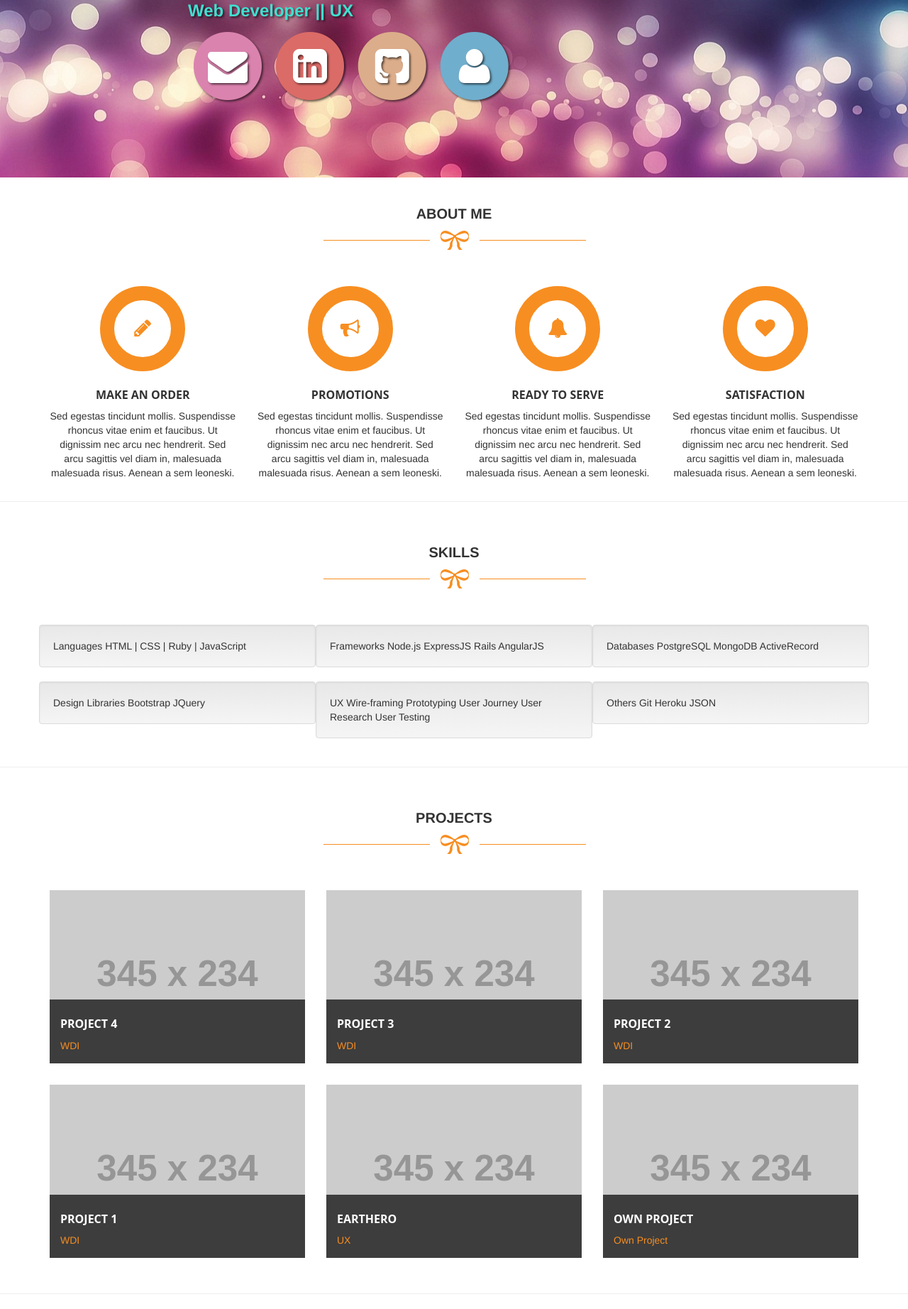
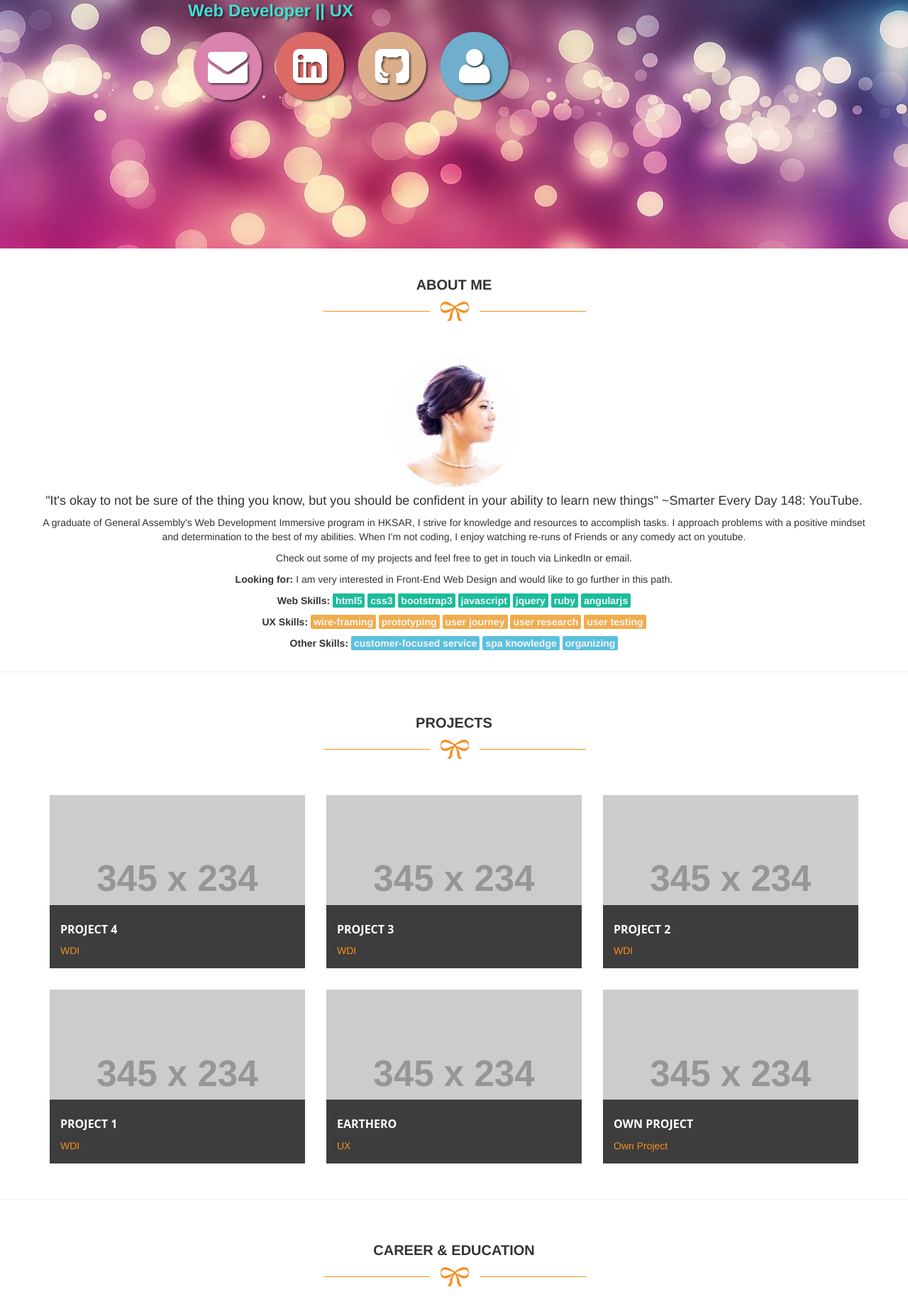
Before and after one commit to tonianner/tonianner.github.io, a PHP site: page /indexReal.html in a window 1280 px wide. Shown: the part 335-2179 px from the top of the page at 71% size. Run offline with PHP 8.4, Linux system fonts and the light colour scheme; grey boxes labelled with a size stand in for pictures from a placeholder-image service; some libraries are stand-ins or nearby versions.

Commit message:
added content in about me

```diff
--- a/assets/css/main.css
+++ b/assets/css/main.css
@@ -1,6 +1,35 @@
 body {
   padding-top: 50px;
 }
+
+/*-- Tags to be colored --*/
+/*http://bootsnipp.com/snippets/featured/310-user-profile-in-modal-window*/
+
+.tags-web {
+  background: #1abc9c;
+  border-radius: 2px;
+  color: #f5f5f5;
+  font-weight: bold;
+  padding: 2px 4px;
+}
+
+.tags-ux {
+  background: #f0ad4e;
+  border-radius: 2px;
+  color: #f5f5f5;
+  font-weight: bold;
+  padding: 2px 4px;
+}
+
+.tags-others {
+  background: #5bc0de;
+  border-radius: 2px;
+  color: #f5f5f5;
+  font-weight: bold;
+  padding: 2px 4px;
+}
+/*-- End Tags to be colored --*/
+
 
 /*-- Each Header Section Text and Ribbon image --*/
 
@@ -26,7 +55,7 @@ header {
     url('../images/cute-wallpaper.jpg');
   background-size: cover;
   padding-top: 160px;
-  padding-bottom: 100px;
+  padding-bottom: 200px;
   color: white;
 }
 
--- a/indexReal.html
+++ b/indexReal.html
@@ -68,8 +68,6 @@ http://www.templatemo.com/free-website-templates/417-grill
     </div>
   </header>
 
-  <!-- About Me -->
-  <section id="about">
   <div class="container">
     <div class="row">
       <div class="col-md-12">
@@ -80,104 +78,46 @@ http://www.templatemo.com/free-website-templates/417-grill
       </div>
     </div>
     <div class="row">
-        <div class="col-md-3 col-sm-6">
-          <div class="about-item">
-            <div class="icon">
-              <i class="fa fa-pencil"></i>
-            </div>
-            <h4>Make an order</h4>
-            <p>Sed egestas tincidunt mollis. Suspendisse rhoncus vitae enim et faucibus. Ut dignissim nec arcu nec hendrerit. Sed arcu  sagittis vel diam in, malesuada malesuada risus. Aenean a sem leoneski.</p>
+      <center>
+        <figure>
+          <img src="assets/images/toni.jpg" alt="" class="img-circle img-responsive">
+        </figure>
+      </center>
+      <center>
+        <h4>"It's okay to not be sure of the thing you know, but you should be confident in your ability to learn new things" ~Smarter Every Day 148: YouTube.</h4>
+
+        <p>A graduate of General Assembly's Web Development Immersive program in HKSAR, I strive for knowledge and resources to accomplish tasks. I approach problems with a positive mindset and determination to the best of my abilities. When I'm not coding, I enjoy watching re-runs of Friends or any comedy act on youtube.</p>
+
+        <p>Check out some of my projects and feel free to get in touch via LinkedIn or email.</p>
+
+        <p><strong>Looking for: </strong>
+          <span>I am very interested in Front-End Web Design and would like to go further in this path.</span>
+        </p>
+        <p><strong>Web Skills: </strong>
+          <span class="tags-web">html5</span>
+          <span class="tags-web">css3</span>
+          <span class="tags-web">bootstrap3</span>
+          <span class="tags-web">javascript</span>
+          <span class="tags-web">jquery</span>
+          <span class="tags-web">ruby</span>
+          <span class="tags-web">angularjs</span>
+        </p>
+        <p><strong>UX Skills: </strong>
+          <span class="tags-ux">wire-framing</span>
+          <span class="tags-ux">prototyping</span>
+          <span class="tags-ux">user journey</span>
+          <span class="tags-ux">user research</span>
+          <span class="tags-ux">user testing</span>
+        </p>
+        <p><strong>Other Skills: </strong>
+          <span class="tags-others">customer-focused service</span>
+          <span class="tags-others">spa knowledge</span>
+          <span class="tags-others">organizing</span>
+        </p>
+      </center>
+
     </div>
   </div>
-        <div class="col-md-3 col-sm-6">
-          <div class="about-item">
-            <div class="icon">
-              <i class="fa fa-bullhorn"></i>
-            </div>
-            <h4>Promotions</h4>
-            <p>Sed egestas tincidunt mollis. Suspendisse rhoncus vitae enim et faucibus. Ut dignissim nec arcu nec hendrerit. Sed arcu  sagittis vel diam in, malesuada malesuada risus. Aenean a sem leoneski.</p>
-          </div>
-        </div>
-        <div class="col-md-3 col-sm-6">
-          <div class="about-item">
-            <div class="icon">
-              <i class="fa fa-bell"></i>
-            </div>
-            <h4>Ready to Serve</h4>
-            <p>Sed egestas tincidunt mollis. Suspendisse rhoncus vitae enim et faucibus. Ut dignissim nec arcu nec hendrerit. Sed arcu  sagittis vel diam in, malesuada malesuada risus. Aenean a sem leoneski.</p>
-          </div>
-        </div>
-        <div class="col-md-3 col-sm-6">
-          <div class="about-item">
-            <div class="icon">
-              <i class="fa fa-heart"></i>
-            </div>
-            <h4>Satisfaction</h4>
-            <p>Sed egestas tincidunt mollis. Suspendisse rhoncus vitae enim et faucibus. Ut dignissim nec arcu nec hendrerit. Sed arcu  sagittis vel diam in, malesuada malesuada risus. Aenean a sem leoneski.</p>
-          </div>
-        </div>
-      </div>
-    </div>
-  </section>
-  <!-- End About Me -->
-
-  <hr>
-
-  <!-- Skills -->
-  <section id="about">
-    <div class="container">
-      <div class="row">
-        <div class="col-md-12">
-          <div class="heading-section">
-            <h2>Skills</h2>
-            <img src="assets/images/under-heading.png">
-          </div>
-        </div>
-      </div>
-      <div class="row">
-        <div class="col-md-4 col-sm-6 well">
-          Languages
-          HTML |
-          CSS |
-          Ruby |
-          JavaScript
-        </div>
-        <div class="col-md-4 col-sm-6 well">
-          Frameworks
-          Node.js
-          ExpressJS
-          Rails
-          AngularJS
-        </div>
-        <div class="col-md-4 col-sm-6 well">
-          Databases
-          PostgreSQL
-          MongoDB
-          ActiveRecord
-        </div>
-        <div class="col-md-4 col-sm-6 well">
-          Design Libraries
-          Bootstrap
-          JQuery
-        </div>
-        <div class="col-md-4 col-sm-6 well">
-          UX
-          Wire-framing
-          Prototyping
-          User Journey
-          User Research
-          User Testing
-        </div>
-        <div class="col-md-4 col-sm-6 well">
-          Others
-          Git
-          Heroku
-          JSON
-        </div>
-      </div>
-    </div>
-  </section>
-  <!-- End Skills -->
 
   <hr>
 
@@ -304,7 +244,7 @@ http://www.templatemo.com/free-website-templates/417-grill
       <div class="row">
         <div class="col-md-12">
           <div class="heading-section">
-            <h2>Carreer & Education</h2>
+            <h2>Career & Education</h2>
             <img src="assets/images/under-heading.png">
           </div>
         </div>
@@ -315,55 +255,92 @@ http://www.templatemo.com/free-website-templates/417-grill
           <div class="timeline-badge"><i class="glyphicon fa fa-graduation-cap"></i></div>
           <div class="timeline-panel">
             <div class="timeline-heading">
-              <h4 class="timeline-title">Mussum ipsum cacilds</h4>
+              <h4 class="timeline-title">General Assembly 12-week full-time course</h4>
+              <h5 class="text-muted"><i class="fa fa-certificate"></i> Web Development Immersive</h5>
+              <p><small class="text-muted"><i class="fa fa-calendar"></i> Sep 2015 - Dec 2015 </small></p>
             </div>
             <div class="timeline-body">
-              <p>Mussum ipsum cacilds, vidis litro abertis. Consetis adipiscings elitis. Pra lá , depois divoltis porris, paradis. Paisis, filhis, espiritis santis. Mé faiz elementum girarzis, nisi eros vermeio, in elementis mé pra quem é amistosis quis leo. Manduma pindureta quium dia nois paga. Sapien in monti palavris qui num significa nadis i pareci latim. Interessantiss quisso pudia ce receita de bolis, mais bolis eu num gostis.</p>
+              <p>Not only did I enjoy the Part-time User Exeperience Design Course but I wanted to be able to build something and be able to understand the process and limitations of what technology brings to us. That is why I enrolled for the Immersive Web Development Course.</p>
+              <p>I get excited when a problem is about to get solved and trying out different ways in approaching it. I have enjoyed learning about Javascript and Ruby. Other frameworks were also learnt in a short amount of time. My main focus is to enhance the skills learnt in GA and learn more languages.</p>
             </div>
           </div>
         </li>
         <li class="timeline-inverted">
-          <div class="timeline-badge warning"><i class="glyphicon fa fa-graduation-cap"></i></div>
+          <div class="timeline-badge"><i class="glyphicon fa fa-graduation-cap"></i></div>
           <div class="timeline-panel">
             <div class="timeline-heading">
-              <h4 class="timeline-title">Mussum ipsum cacilds</h4>
+              <h4 class="timeline-title">General Assembly 10-week part-time course</h4>
+              <h5 class="text-muted"><i class="fa fa-certificate"></i> User Experience Design</h5>
+              <p><small class="text-muted"><i class="fa fa-calendar"></i> Jun 2015 - Aug 2015 </small></p>
             </div>
             <div class="timeline-body">
-              <p>Mussum ipsum cacilds, vidis litro abertis. Consetis adipiscings elitis. Pra lá , depois divoltis porris, paradis. Paisis, filhis, espiritis santis. Mé faiz elementum girarzis, nisi eros vermeio, in elementis mé pra quem é amistosis quis leo. Manduma pindureta quium dia nois paga. Sapien in monti palavris qui num significa nadis i pareci latim. Interessantiss quisso pudia ce receita de bolis, mais bolis eu num gostis.</p>
-              <p>Suco de cevadiss, é um leite divinis, qui tem lupuliz, matis, aguis e fermentis. Interagi no mé, cursus quis, vehicula ac nisi. Aenean vel dui dui. Nullam leo erat, aliquet quis tempus a, posuere ut mi. Ut scelerisque neque et turpis posuere pulvinar pellentesque nibh ullamcorper. Pharetra in mattis molestie, volutpat elementum justo. Aenean ut ante turpis. Pellentesque laoreet mé vel lectus scelerisque interdum cursus velit auctor. Lorem ipsum dolor sit amet, consectetur adipiscing elit. Etiam ac mauris lectus, non scelerisque augue. Aenean justo massa.</p>
+              <p>With a background in Hospitality Management, taking up the part-time User Experience Design course has enhanced my understanding with user needs and research to improve their journey.</p>
             </div>
           </div>
         </li>
         <li>
-          <div class="timeline-badge danger"><i class="glyphicon fa fa-briefcase"></i></div>
+          <div class="timeline-badge info"><i class="glyphicon fa fa-briefcase"></i></div>
           <div class="timeline-panel">
             <div class="timeline-heading">
-              <h4 class="timeline-title">Mussum ipsum cacilds</h4>
+              <h4 class="timeline-title">Spa Executive</h4>
+              <h5 class="text-muted"><i class="fa fa-globe"></i> The Oriental Spa At The Landmark Mandarin Oriental, Hk</h5>
+              <p><small class="text-muted"><i class="fa fa-calendar"></i> Mar 2014 - May 2015 </small></p>
             </div>
             <div class="timeline-body">
-              <p>Mussum ipsum cacilds, vidis litro abertis. Consetis adipiscings elitis. Pra lá , depois divoltis porris, paradis. Paisis, filhis, espiritis santis. Mé faiz elementum girarzis, nisi eros vermeio, in elementis mé pra quem é amistosis quis leo. Manduma pindureta quium dia nois paga. Sapien in monti palavris qui num significa nadis i pareci latim. Interessantiss quisso pudia ce receita de bolis, mais bolis eu num gostis.</p>
+              <p>Responsible for handling telephone calls and enquiries, client bookings, payment transactions, record daily transactions, recommend services to clients, data input and administrative duties.</p>
             </div>
           </div>
         </li>
         <li class="timeline-inverted">
-          <div class="timeline-badge info"><i class="glyphicon fa fa-briefcase"></i></div>
+          <div class="timeline-badge"><i class="glyphicon fa fa-graduation-cap"></i></div>
           <div class="timeline-panel">
             <div class="timeline-heading">
-              <h4 class="timeline-title">Mussum ipsum cacilds</h4>
+              <h4 class="timeline-title">CMM Monita Academy</h4>
+              <h5 class="text-muted"><i class="fa fa-certificate"></i><strong> Diploma</strong> in <strong> Beauty Specialist</strong></h5>
+              <p><small class="text-muted"><i class="fa fa-calendar"></i> 2013 - 2014 </small></p>
             </div>
             <div class="timeline-body">
-              <p>Mussum ipsum cacilds, vidis litro abertis. Consetis adipiscings elitis. Pra lá , depois divoltis porris, paradis. Paisis, filhis, espiritis santis. Mé faiz elementum girarzis, nisi eros vermeio, in elementis mé pra quem é amistosis quis leo. Manduma pindureta quium dia nois paga. Sapien in monti palavris qui num significa nadis i pareci latim. Interessantiss quisso pudia ce receita de bolis, mais bolis eu num gostis.</p>
+              <p>Certified Therapist (ITEC, CIBTEC and Central Tafe certified). I took this course as I was deeply interested in the Spa and Beauty Industry. This has helped me better explain certain procedures to customers more confidently. Learning all about the Aromatherapy remedies was also the most interesting part as a Beauty Specialist.</p>
             </div>
           </div>
         </li>
         <li>
-          <div class="timeline-badge success"><i class="glyphicon fa fa-graduation-cap"></i></div>
+          <div class="timeline-badge info"><i class="glyphicon fa fa-briefcase"></i></div>
           <div class="timeline-panel">
             <div class="timeline-heading">
-              <h4 class="timeline-title">Mussum ipsum cacilds</h4>
+              <h4 class="timeline-title">Senior Customer Care Representative</h4>
+              <h5 class="text-muted"><i class="fa fa-globe"></i> Pure Fitness</h5>
+              <p><small class="text-muted"><i class="fa fa-calendar"></i> Nov 2009 - Jul 2010 </small></p>
             </div>
             <div class="timeline-body">
-              <p>Mussum ipsum cacilds, vidis litro abertis. Consetis adipiscings elitis. Pra lá , depois divoltis porris, paradis. Paisis, filhis, espiritis santis. Mé faiz elementum girarzis, nisi eros vermeio, in elementis mé pra quem é amistosis quis leo. Manduma pindureta quium dia nois paga. Sapien in monti palavris qui num significa nadis i pareci latim. Interessantiss quisso pudia ce receita de bolis, mais bolis eu num gostis.</p>
+              <p>Training of new staff members and handling their Roster. Organizing Member & Staff locker usage. Ensuring Gym cleanliness. </p>
+              <p>I was able to assist in the Pre-opening of Fairmont house which was the greatest achievement in my time there as it took a lot of time management to get the tasks done before the opening day.</p>
+            </div>
+          </div>
+        </li>
+        <li class="timeline-inverted">
+          <div class="timeline-badge"><i class="glyphicon fa fa-graduation-cap"></i></div>
+          <div class="timeline-panel">
+            <div class="timeline-heading">
+              <h4 class="timeline-title">Vocational Training Centre</h4>
+              <h5 class="text-muted"><i class="fa fa-certificate"></i><strong> Certificate</strong> in <strong> Front Office and Housekeeping Operations</strong></h5>
+              <p><small class="text-muted"><i class="fa fa-calendar"></i> May 2009 - Oct 2009 </small></p>
+            </div>
+            <div class="timeline-body">
+              <p>I took this short course as I wanted to understand the Hotel Industry more and be able to get into the industry with the learnt knowledge.</p>
+            </div>
+          </div>
+        </li>
+        <li>
+          <div class="timeline-badge"><i class="glyphicon fa fa-graduation-cap"></i></div>
+          <div class="timeline-panel">
+            <div class="timeline-heading">
+              <h4 class="timeline-title">Holy Angel University</h4>
+              <h5 class="text-muted"><i class="fa fa-certificate"></i><strong> B.A.</strong> in <strong> Hotel and Restaurant Management</strong></h5>
+              <p><small class="text-muted"><i class="fa fa-calendar"></i> 2004 - 2008 </small></p>
+            </div>
+            <div class="timeline-body">
+              <p>The school mostly focused on Management level in the Hospitality Industry as well as the Culinary part of it. Focusing on being at the top level of your skill set as customers have high expectations when being served. It has helped me get used to enjoying the team work in difficult circumstances at work.</p>
             </div>
           </div>
         </li>
```
Also changed, not shown: assets/images/toni.jpg (added). Lines whose indentation alone changed are shown as unchanged.
